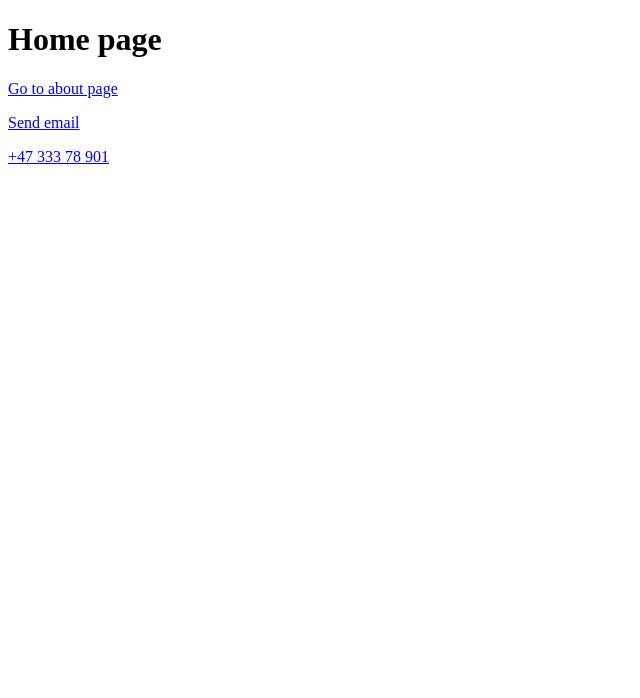
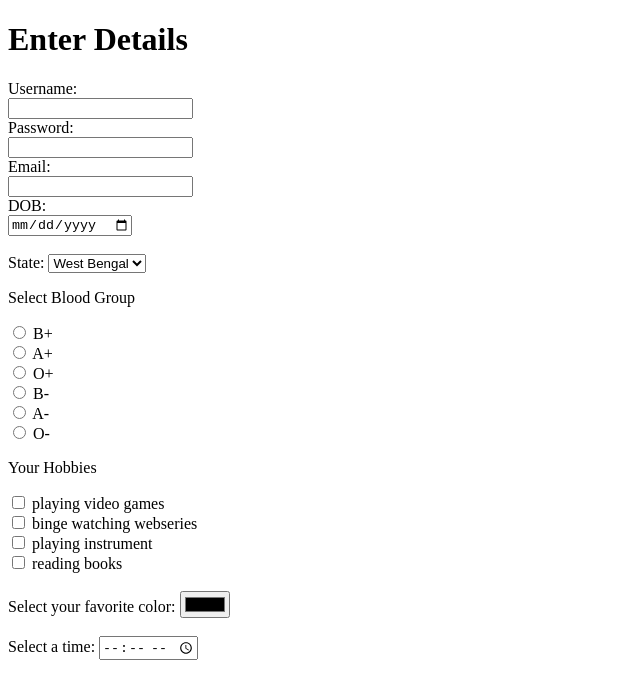
Before and after one commit to souparno24/html-kreeti, a plain HTML site: page index.html in a window 1280 px wide. Shown: the whole page, without its empty margins (0-640 px from the left). Drawn offline with Linux system fonts and the light colour scheme.

Commit message:
html inputs

```diff
--- a/index.html
+++ b/index.html
@@ -7,11 +7,58 @@
     <title>Home</title>
 </head>
 <body>
-   <h1>Home page</h1>
-   <a href="about.html">Go to about page</a>
+   <h1>Enter Details</h1>
+   <form>
+    <label for="username">Username:</label><br>
+    <input type="text" id="username" name="username"><br>
+    <label for="pwd">Password:</label><br>
+    <input type="password" id="pwd" name="pwd"><br>
+    <label for="email">Email:</label><br>
+    <input type="email" id="email" name="email"><br>
+    <label for="birthday">DOB:</label><br>
+    <input type="date" id="birthday" name="birthday"><br>
 
-   <p><a href="mailto:someone@example.com?subject=testing mail to tag&bcc=anonymous@example.com">Send email</a></p>
-   <p><a href="tel:+4733378901">+47 333 78 901</a></p>
+
+
+    <br><label for="state">State:</label>
+
+<select name="state" id="state">
+  <option value="wb">West Bengal</option>
+  <option value="maha">Maharashtra</option>
+  <option value="karnataka">Karnataka</option>
+  <option value="ori">Orissa</option>
+</select>
+    <p>Select Blood Group</p>
+
+    <input type="radio" id="b" name="blood_group" value="B+">
+    <label for="b">B+</label><br>
+    <input type="radio" id="a" name="blood_group" value="A+">
+    <label for="a">A+</label><br>
+    <input type="radio" id="o+" name="blood_group" value="O+">
+    <label for="o+">O+</label><br>
+    <input type="radio" id="b-" name="blood_group" value="B-">
+    <label for="b-">B-</label><br>
+    <input type="radio" id="a-" name="blood_group" value="A-">
+    <label for="a-">A-</label><br>
+    <input type="radio" id="o-" name="blood_group" value="O-">
+    <label for="o-">O-</label><br>
+
+    <p>Your Hobbies</p>
+    <input type="checkbox" id="1" name="1" value="games">
+    <label for="1"> playing video games</label><br>
+    <input type="checkbox" id="2" name="vehicle2" value="web">
+    <label for="2"> binge watching webseries</label><br>
+    <input type="checkbox" id="3" name="3" value="ins">
+    <label for="vehicle3">playing instrument</label><br>
+    <input type="checkbox" id="4" name="4" value="books">
+    <label for="4"> reading books</label><br>
+
+    <br><label for="favcolor">Select your favorite color:</label>
+    <input type="color" id="favcolor" name="favcolor"><br>
+
+    <br><label for="appt">Select a time:</label>
+    <input type="time" id="appt" name="appt"><br>
+  </form>
 
 </body>
 </html>
```
